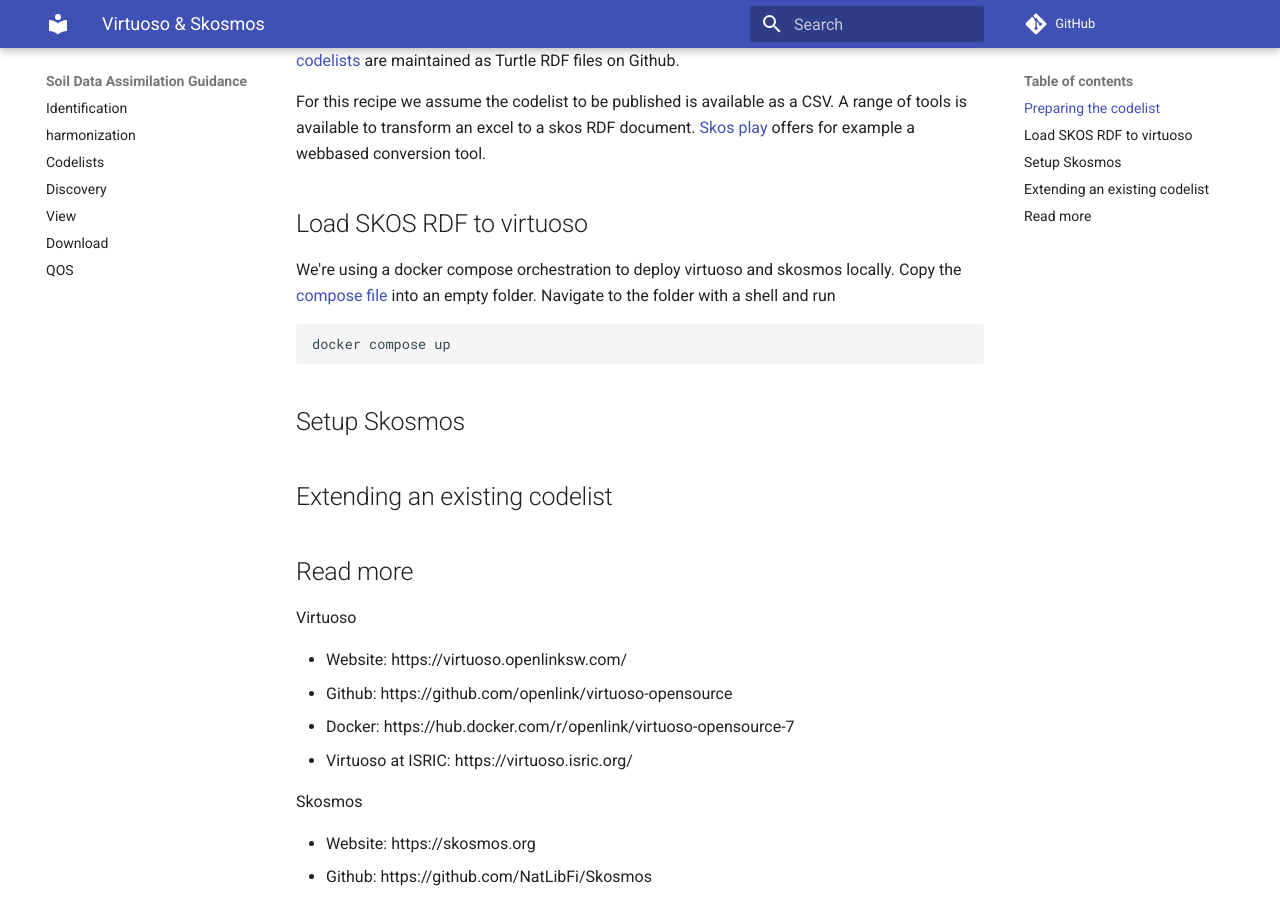
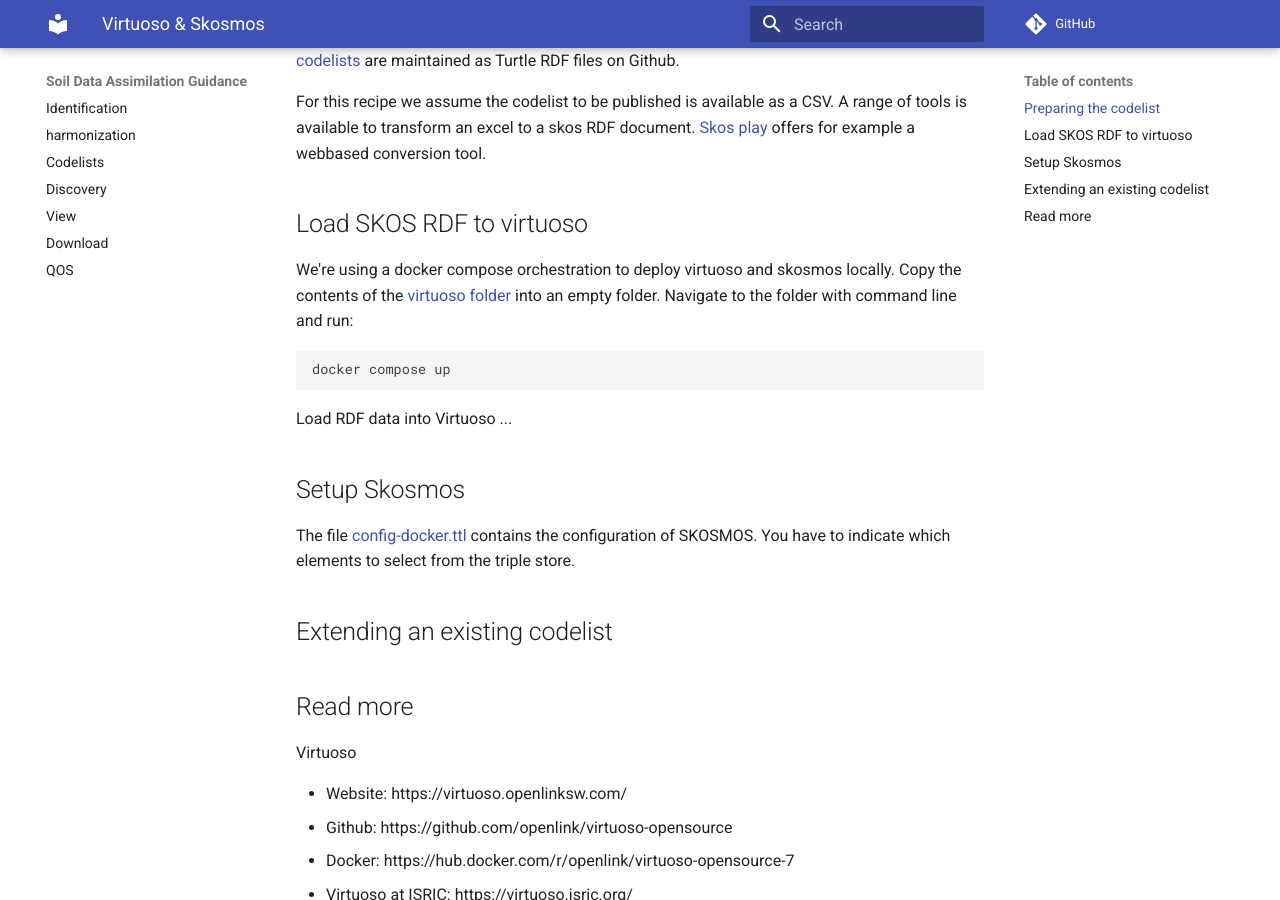
Before and after one commit to ejpsoil/soildata-assimilation-guidance, an MkDocs documentation site: the page built from docs/tools/virtuoso.md, in a window 1280 px wide and 900 px high, scrolled down 562 px. Built offline with MkDocs 1.6.1 and Material for MkDocs 9.7.7, drawn with Linux system fonts in a browser that asks for light colours; comment, search, counter and statistics services are not loaded.

Commit message:
fix broken links

````diff
--- a/docs/tools/virtuoso.md
+++ b/docs/tools/virtuoso.md
@@ -16,15 +16,18 @@
 
 ## Load SKOS RDF to virtuoso
 
-We're using a docker compose orchestration to deploy virtuoso and skosmos locally. Copy the [compose file](../../docker/virtuoso-skosmos/docker-compose.yml) into an empty folder. Navigate to the folder with a shell and run
+We're using a docker compose orchestration to deploy virtuoso and skosmos locally. Copy the contents of the [virtuoso folder](https://github.com/ejpsoil/soildata-assimilation-guidance/blob/main/docker/virtuoso-skosmos) into an empty folder. Navigate to the folder with command line and run:
 
 ```
 docker compose up
 ```
 
+Load RDF data into Virtuoso ...
+
+
 ## Setup Skosmos
 
-
+The file [config-docker.ttl](https://github.com/ejpsoil/soildata-assimilation-guidance/blob/main/docker/virtuoso-skosmos/config-docker.ttl) contains the configuration of SKOSMOS. You have to indicate which elements to select from the triple store.
 
 ## Extending an existing codelist
 
````
Also changed, not shown: docs/download.md (+1 -1 lines), docs/etl.md (+3 -3 lines), docs/tools/geonetwork.md (+3 -0 lines), docs/tools/glosis-db.md (added, +3 -0 lines), docs/tools/ldproxy.md (+1 -1 lines), docs/tools/rml.md (+13 -5 lines).
